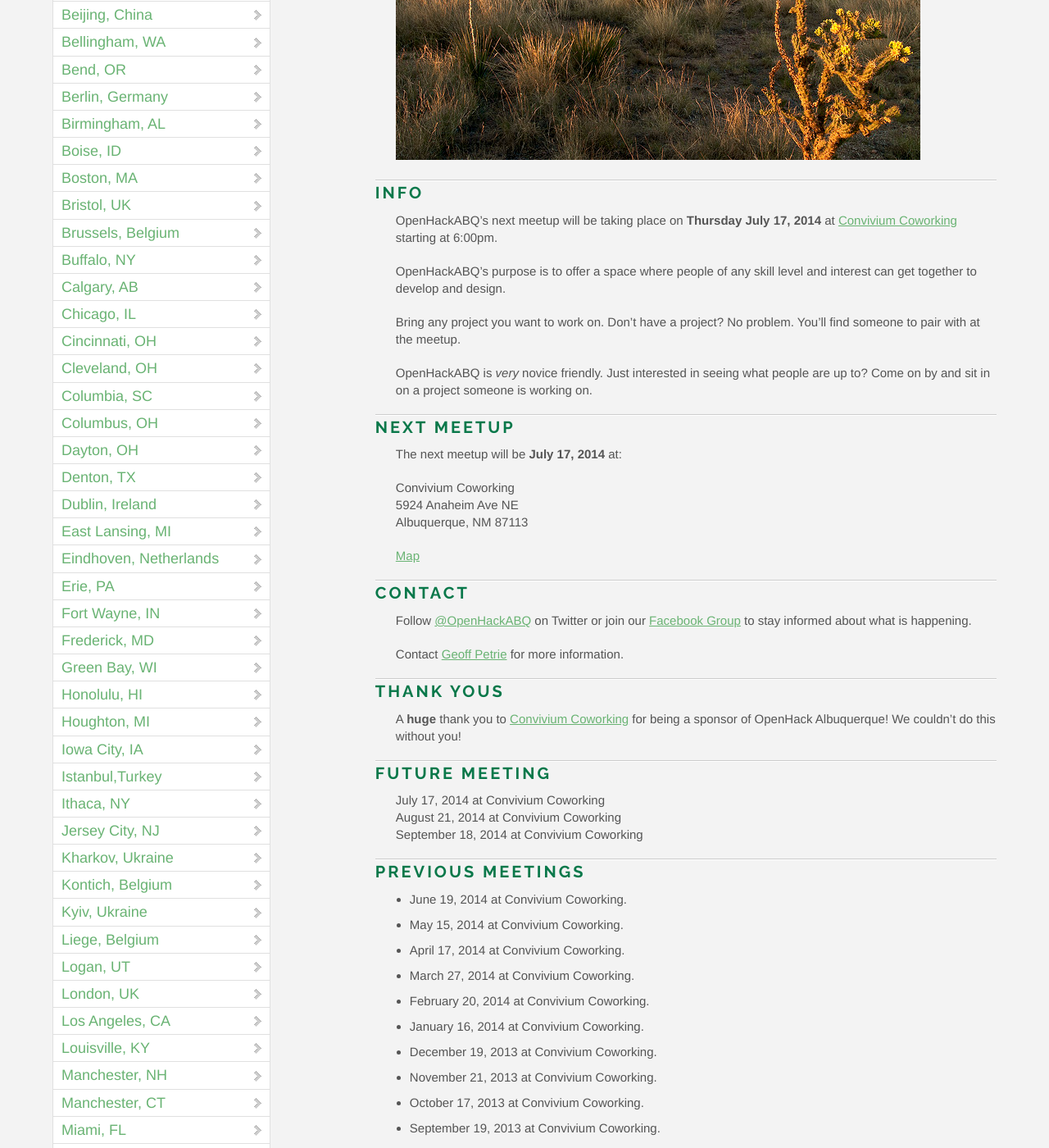
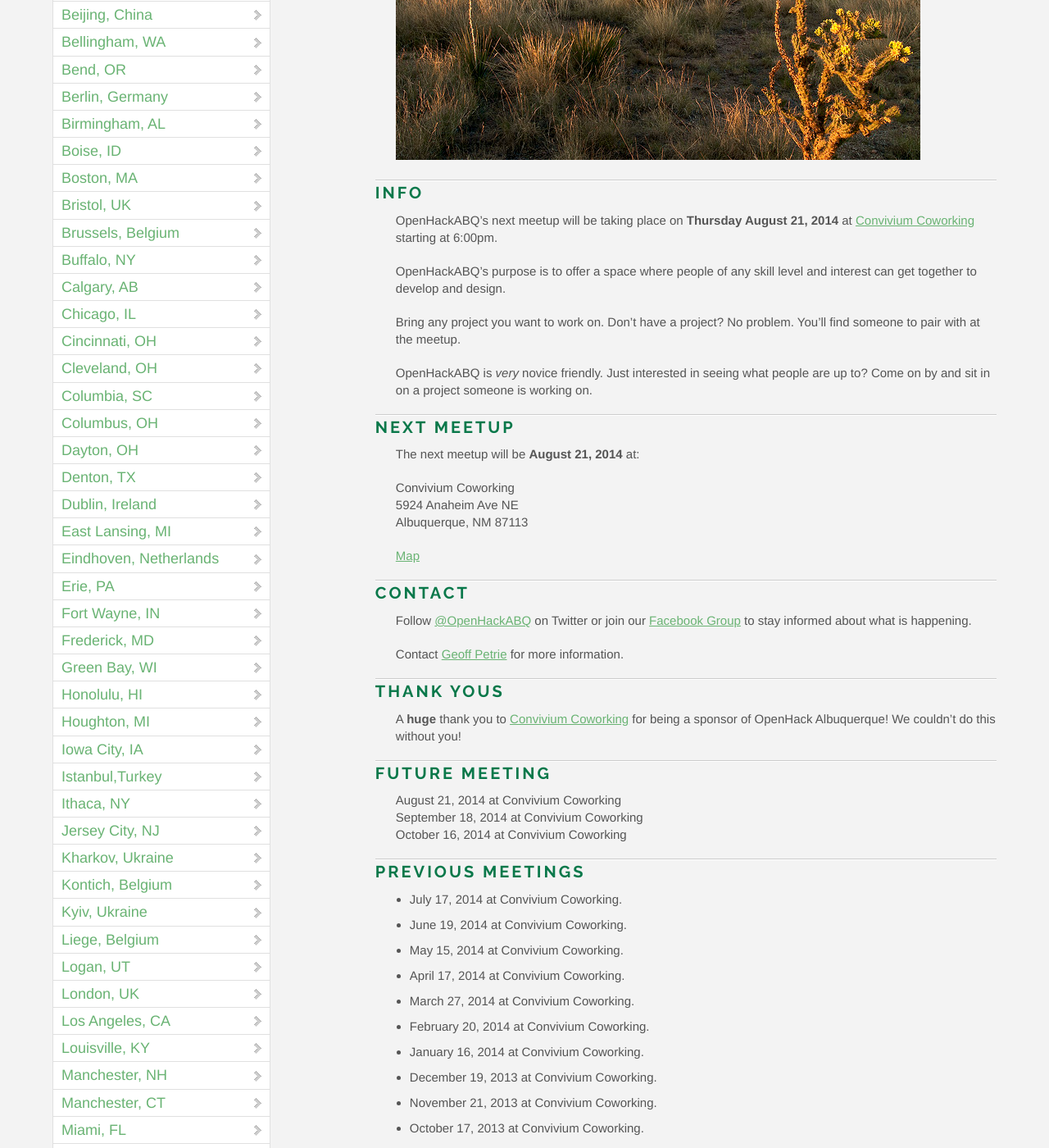
Before and after one commit to OpenHack/openhack.github.com, a Jekyll site: the page built from albuquerque/index.markdown, in a window 1280 px wide and 1400 px high, scrolled down 446 px. Shown: the whole window at 82% size. Built offline with Jekyll 4.4.1, drawn with Linux system fonts in a browser that asks for light colours; nearby versions of some CDN libraries; comment, search, counter and statistics services are not loaded.

Commit message:
Update ABQ meeting date

```diff
--- a/albuquerque/index.markdown
+++ b/albuquerque/index.markdown
@@ -9,7 +9,7 @@ title: OpenHack - Albuquerque, NM
 
 ### Info
 
-OpenHackABQ's next meetup will be taking place on **Thursday July 17, 2014** at
+OpenHackABQ's next meetup will be taking place on **Thursday August 21, 2014** at
 [Convivium Coworking](http://www.conviviumcoworking.com/) starting at 6:00pm.
 
 OpenHackABQ's purpose is to offer a space where people of any skill level
@@ -23,7 +23,7 @@ are up to? Come on by and sit in on a project someone is working on.
 
 ### Next meetup
 
-The next meetup will be **July 17, 2014** at:
+The next meetup will be **August 21, 2014** at:
 
 Convivium Coworking
 5924 Anaheim Ave NE
@@ -47,12 +47,13 @@ for being a sponsor of OpenHack Albuquerque! We couldn't do this without you!
 
 ### Future Meeting
 
-July 17, 2014 at Convivium Coworking
 August 21, 2014 at Convivium Coworking
 September 18, 2014 at Convivium Coworking
+October 16, 2014 at Convivium Coworking
 
 ### Previous Meetings
 
+* July 17, 2014 at Convivium Coworking.
 * June 19, 2014 at Convivium Coworking.
 * May 15, 2014 at Convivium Coworking.
 * April 17, 2014 at Convivium Coworking.
```
